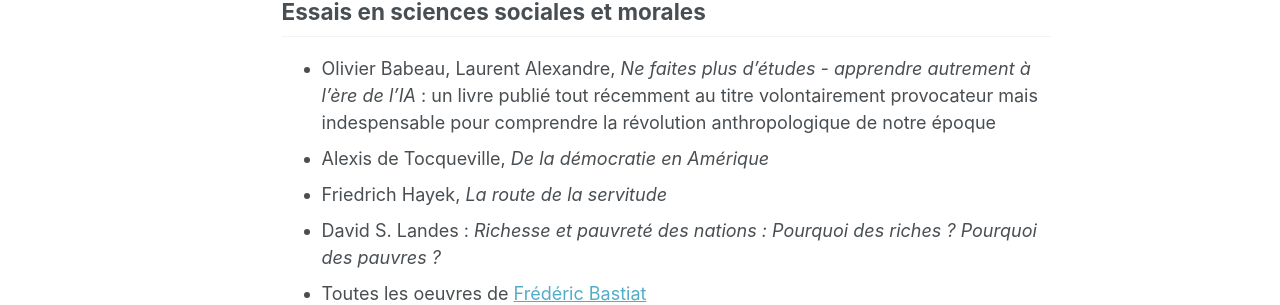
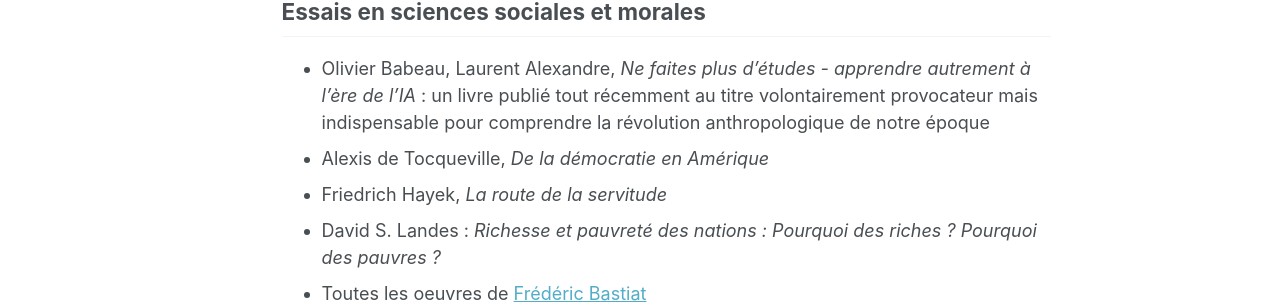
Before and after one commit to tridangvu/tridangvu.github.io, a Jekyll site: the page built from _pages/misc.md, in a window 1280 px wide and 900 px high, scrolled down 863 px. Shown: the part 175-480 px from the top of the window. Built offline with Jekyll 4.4.1, drawn with Linux system fonts in a browser that asks for light colours; a script that is not in the unit is left out.

Commit message:
Update misc.md

```diff
--- a/_pages/misc.md
+++ b/_pages/misc.md
@@ -27,7 +27,7 @@ Vous trouverez ici quelques-uns de mes centres d'intérêts en dehors des mathé
 - Gustav Kobbé, *Kobbé's Complete Opera Book* ou *Tout l'opéra*
 
 ## Essais en sciences sociales et morales
-- Olivier Babeau, Laurent Alexandre, *Ne faites plus d'études - apprendre autrement à l'ère de l'IA* : un livre publié tout récemment au titre volontairement provocateur mais indespensable pour comprendre la révolution anthropologique de notre époque
+- Olivier Babeau, Laurent Alexandre, *Ne faites plus d'études - apprendre autrement à l'ère de l'IA* : un livre publié tout récemment au titre volontairement provocateur mais indispensable pour comprendre la révolution anthropologique de notre époque
 - Alexis de Tocqueville, *De la démocratie en Amérique*
 - Friedrich Hayek, *La route de la servitude*
 - David S. Landes : *Richesse et pauvreté des nations : Pourquoi des riches ? Pourquoi des pauvres ?*
```
